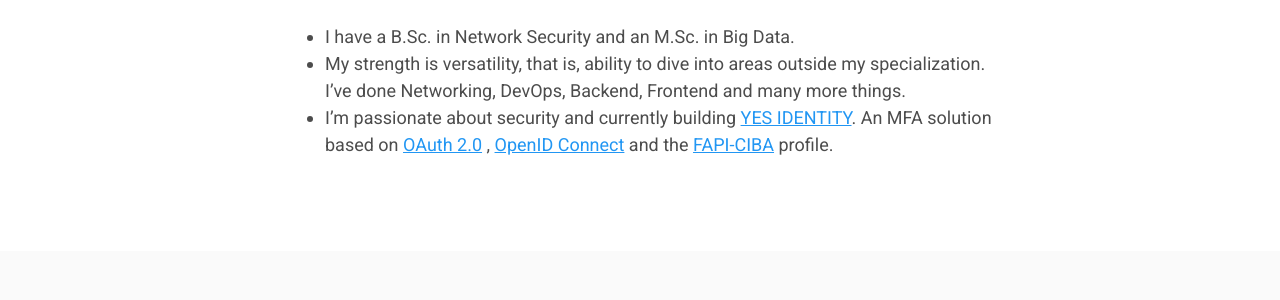
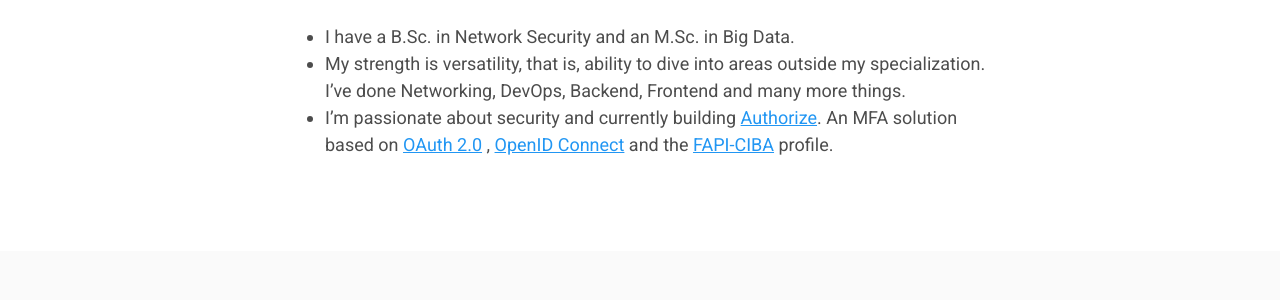
Before and after one commit to osimosu/osimosu.github.io, a Jekyll site: the page built from _pages/about.markdown, in a window 1280 px wide. Shown: the part 328-628 px from the top of the page. Built offline with Jekyll 4.4.1, drawn with Linux system fonts in a browser that asks for light colours.

Commit message:
Change name

```diff
--- a/_pages/about.markdown
+++ b/_pages/about.markdown
@@ -8,7 +8,7 @@ permalink: /about/
 
 * My strength is versatility, that is, ability to dive into areas outside my specialization. I've done Networking, DevOps, Backend, Frontend and many more things.
 
-* I'm passionate about security and currently building [YES IDENTITY](https://yesidentity.com/){:target="_blank"}. An MFA solution based
+* I'm passionate about security and currently building [Authorize](https://authorize.id/){:target="_blank"}. An MFA solution based
   on [OAuth 2.0](https://datatracker.ietf.org/doc/html/rfc6749){:target="_blank"}
   , [OpenID Connect](https://openid.net/specs/openid-connect-core-1_0.html){:target="_blank"} and
   the [FAPI-CIBA](https://openid.net/specs/openid-financial-api-ciba-wd-02.html){:target="_blank"} profile.
```
